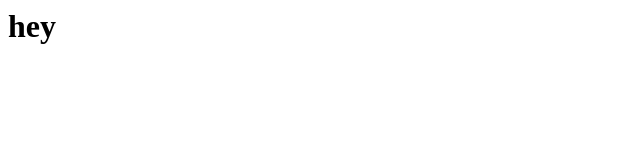
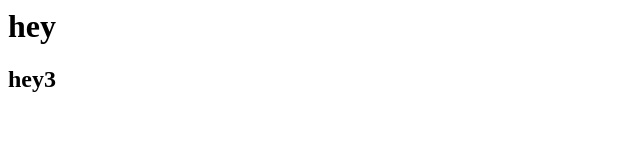
Before and after one commit to RahulBansal1998/Git-Tutorial, a plain HTML site: page index.html in a window 1280 px wide. Shown: the full height of the page, 0-640 px from the left. Drawn offline with Linux system fonts and the light colour scheme.

Commit message:
Update index.html

```diff
--- a/index.html
+++ b/index.html
@@ -1 +1,2 @@
 <h1> hey </h1>
+<h2>hey3 <h3>
```
